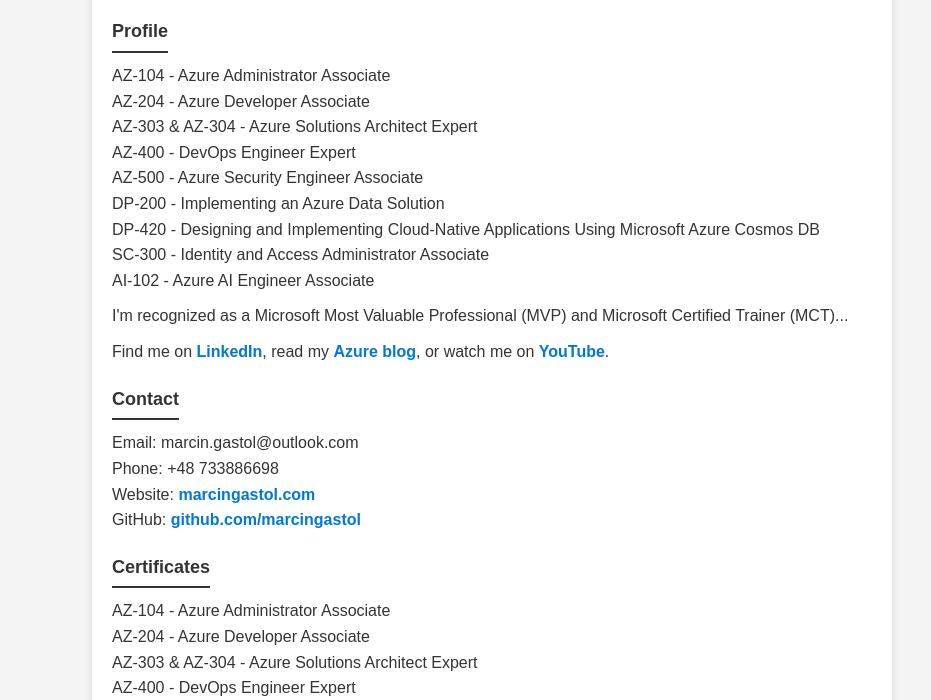
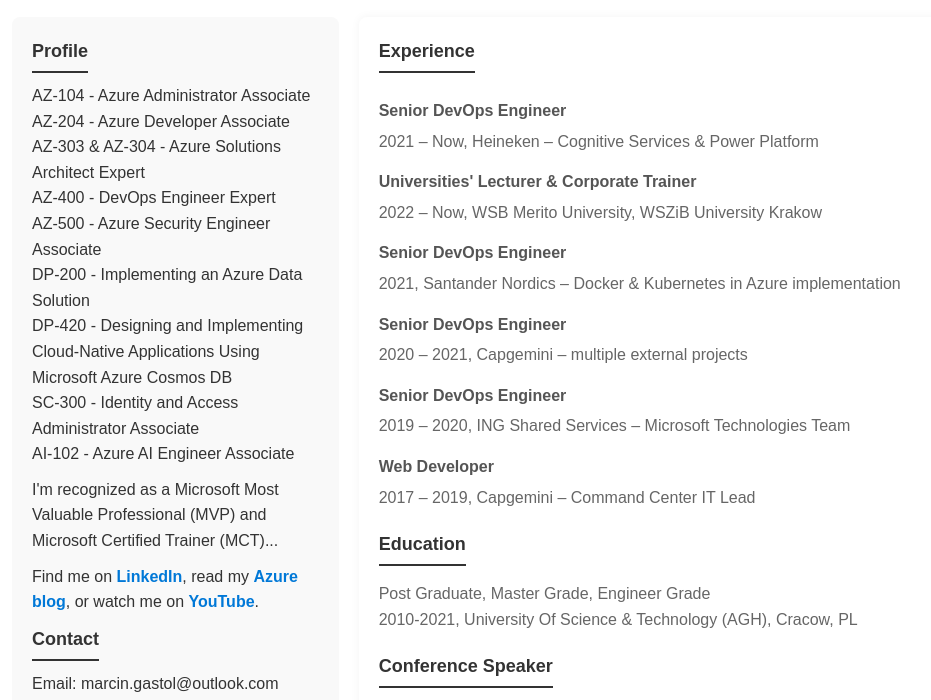
Before and after one commit to marcingastol/swa-template-1, a plain HTML site: page index.html in a window 1280 px wide. Shown: the part 131-831 px from the top of the page, without its empty margins (148-1079 px from the left). Drawn offline with Linux system fonts and the light colour scheme.

Commit message:
Update style.css

```diff
--- a/style.css
+++ b/style.css
@@ -13,7 +13,7 @@ body {
 }
 
 .resume-container {
-    max-width: 800px;
+    max-width: 1000px;
     margin: 20px auto;
     padding: 20px;
     background: #fff;
@@ -38,8 +38,24 @@ body {
     margin-top: 5px;
 }
 
-section {
-    margin: 20px 0;
+.resume-content {
+    display: flex;
+    gap: 20px;
+}
+
+.left-column {
+    flex: 1;
+    background: #f9f9f9;
+    padding: 20px;
+    border-radius: 8px;
+}
+
+.main-column {
+    flex: 2;
+    padding: 20px;
+    background: #fff;
+    border-radius: 8px;
+    box-shadow: 0px 0px 10px rgba(0, 0, 0, 0.05);
 }
 
 h3 {
@@ -51,7 +67,7 @@ h3 {
     padding-bottom: 5px;
 }
 
-.profile p, .experience p, .education p, .contact p, .conferences p, .certificates p {
+.profile p, .contact p, .certificates p {
     margin-bottom: 10px;
 }
 
@@ -68,3 +84,18 @@ a:hover {
     color: #0078d7;
     font-weight: bold;
 }
+
+.main-column h4 {
+    margin-top: 15px;
+    font-size: 16px;
+    color: #555;
+}
+
+.main-column p {
+    margin: 5px 0 15px;
+    color: #666;
+}
+
+.main-column section {
+    margin-bottom: 20px;
+}
```
